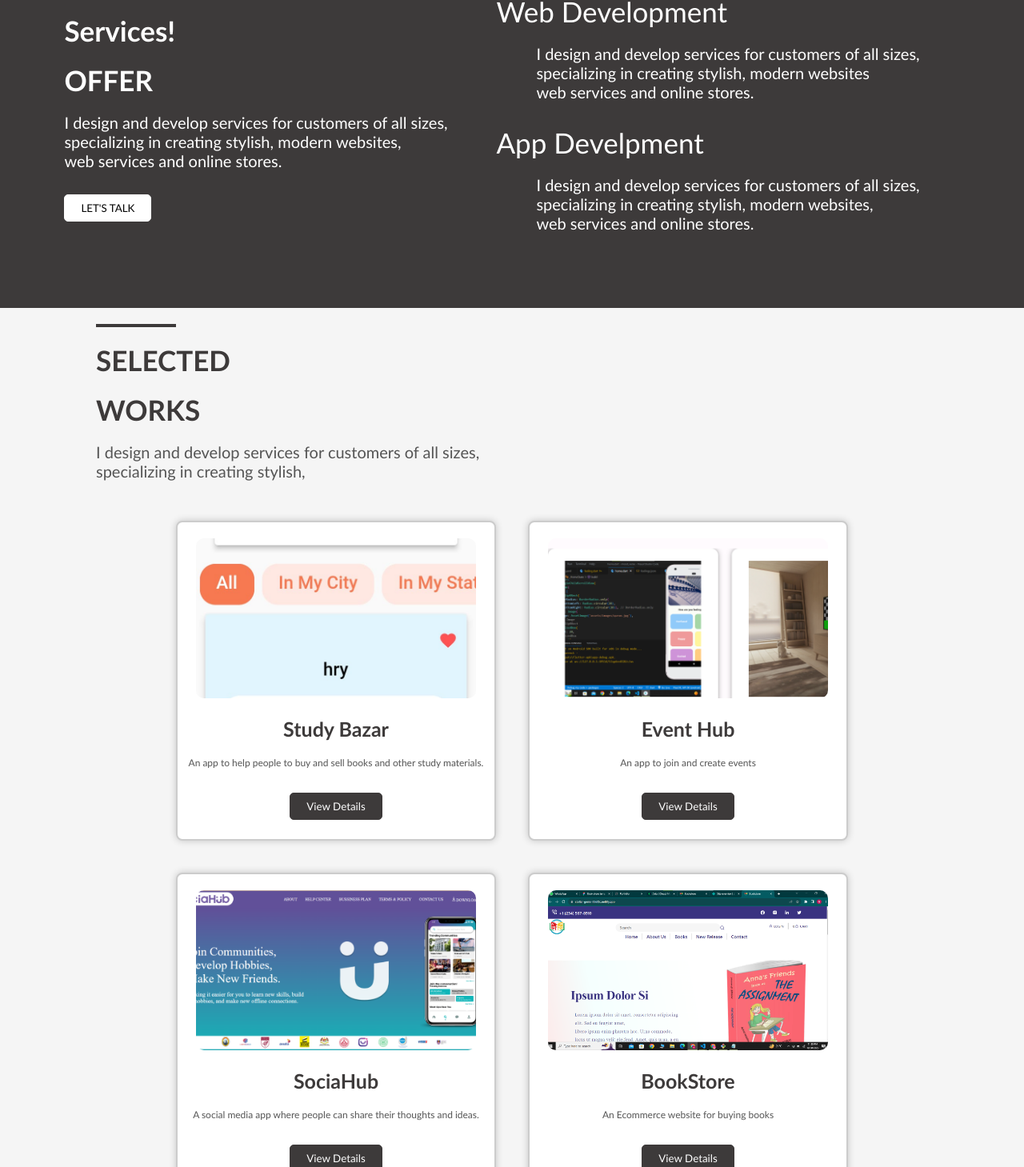
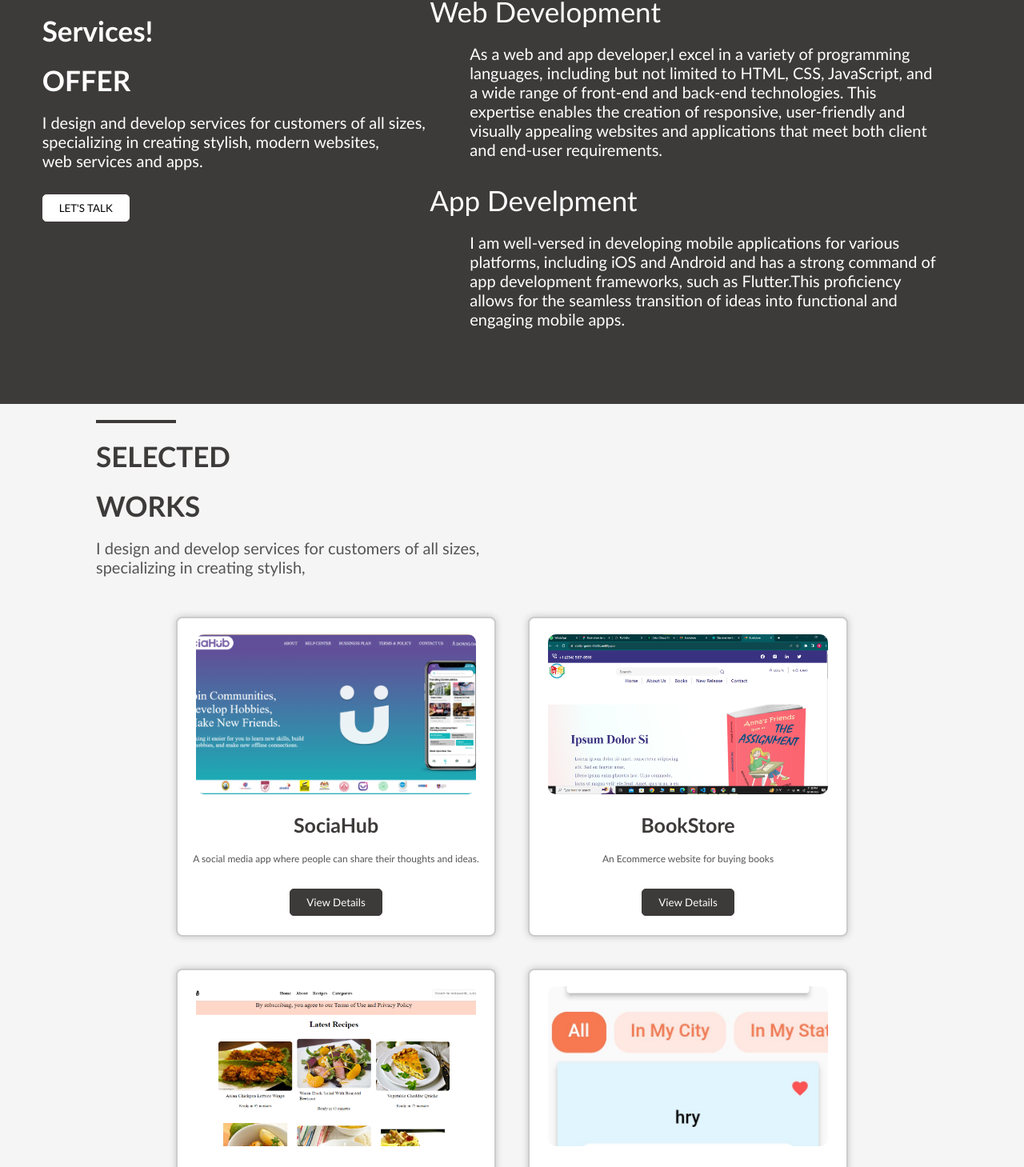
Before and after one commit to NadiaMansha/my-portfolio, a React (Vite) app: page / in a window 1280 px wide. Shown: the part 691-2150 px from the top of the page at 80% size. Built offline with nearby package versions, Linux system fonts and the light colour scheme.

Commit message:
modified design

```diff
--- a/src/assets/data/projects.js
+++ b/src/assets/data/projects.js
@@ -4,13 +4,53 @@ import image3 from '../image3.jpeg'
 import sociahub from '../sociahub.png'
 import eventhub from '../eventhub.png'
 import bookstore from '../bookstore.png'
+import tastebite from '../tastebite.png'
 
 
 
 export default[
+    {
+        id:1,
+        type:"web",
+        name:"SociaHub",
+        description:"A social media app where people can share their thoughts and ideas.",
+        "images":[
+            sociahub
+        ],
+        technologies:["React","Html","Css"],
+        github:"https://github.com/NadiaMansha/sociahub",
+        link:"https://sociahub.com"
+    },
+    {
+        id:2,
+        type:"web",
+        name:"BookStore",
+        description:"An Ecommerce website for buying books",
+        "images":[
+            bookstore
+        ],
+        technologies:["React","Html","Css","Node.js","MongoDB","Express","Redux"],
+        github:"https://github.com/NadiaMansha/bookstore",
+        backend:"https://github.com/NadiaMansha/bookstore_backend",
+        link:"https://stellar-genie-69ef3c.netlify.app/"
+
+    },
+    {
+        id:3,
+        type:"web",
+        name:"Tastebite",
+        description:"A food recipe app where people can search for recipes .",
+        "images":[
+            tastebite
+        ],
+        technologies:["React","Html","Css","Spoonacular API"],
+        github:"",
+
+        link:"https://unrivaled-torte-8859f1.netlify.app/"
+    },
 
     {
-        id:1,
+        id:4,
         type:"mobile",
         name:"Study Bazar",
         description:"An app to help people to buy and sell books and other study materials.",
@@ -27,7 +67,7 @@ export default[
 
     },
     {
-        id:2,
+        id:5,
         type:"mobile",
         name:"Event Hub",
         description:"An app to join and create events",
@@ -41,30 +81,5 @@ export default[
 
 
     },
-    {
-        id:3,
-        type:"web",
-        name:"SociaHub",
-        description:"A social media app where people can share their thoughts and ideas.",
-        "images":[
-            sociahub
-        ],
-        technologies:["React","Html","Css"],
-        github:"https://github.com/NadiaMansha/sociahub",
-        link:"https://sociahub.com"
-    },
-    {
-        id:4,
-        type:"web",
-        name:"BookStore",
-        description:"An Ecommerce website for buying books",
-        "images":[
-            bookstore
-        ],
-        technologies:["React","Html","Css","Node.js","MongoDB","Express","Redux"],
-        github:"https://github.com/NadiaMansha/bookstore",
-        backend:"https://github.com/NadiaMansha/bookstore_backend",
-        link:"https://stellar-genie-69ef3c.netlify.app/"
 
-    }
 ]
--- a/src/components/home/Home.css
+++ b/src/components/home/Home.css
@@ -38,11 +38,8 @@
     cursor: pointer;
     transition: all 0.3s ease;
 }
-.home button:hover{
-    background-color: #fff;
-    color: #3d3a3a;
 
-}
+
 .home_social{
     display: flex;
 
--- a/src/components/project/Project.css
+++ b/src/components/project/Project.css
@@ -28,6 +28,11 @@
 .project-info button{
 
     margin-bottom: 10px;
+}
+.project-info a:hover{
+    text-decoration: none;
+    background-color: #fff;
+    color: #3d3a3a;
 }
 
 .project-image img{
--- a/src/components/project/Project.jsx
+++ b/src/components/project/Project.jsx
@@ -14,7 +14,7 @@ export const Project = ({
             <p>
          {project.description}
             </p>
-         <button >
+         <button>
           <Link to={`/project/${project.id}`}>View Details
           </Link>
          </button>
--- a/src/components/services/Services.css
+++ b/src/components/services/Services.css
@@ -29,12 +29,10 @@
     border-radius: 5px;
     transition: all 0.3s ease;
 }
-.services button:hover{
-    background-color: #3d3a3a;
-    color: #fff;
-}
+
 .services__cards{
     margin-right: 100px;
+    width: 50%;
 }
 
 /*Responsive*/
--- a/src/components/services/Services.jsx
+++ b/src/components/services/Services.jsx
@@ -16,7 +16,7 @@ export const Services = () => {
         <p>
         I design and develop services for customers of all sizes, <br />
          specializing in creating stylish, modern websites, <br />
-          web services and online stores.
+          web services and apps.
         </p>
         <button>
         <a
@@ -33,9 +33,11 @@ export const Services = () => {
                     </div>
                     <h2>Web Development</h2>
                     <p>
-                    I design and develop services for customers of all sizes, <br />
-                        specializing in creating stylish, modern websites<br />
-                         web services and online stores.
+                    As a web and app developer,I excel in a variety of programming languages, including but not limited to HTML, CSS, JavaScript,
+                     and a wide range of front-end and back-end technologies. This expertise enables the creation of responsive, user-friendly
+                      and visually appealing websites and applications that meet both client and end-user requirements.
+
+
                     </p>
                     </div>
                     <div className="services__cards__card">
@@ -44,9 +46,10 @@ export const Services = () => {
                     </div>
                     <h2>App Develpment</h2>
                     <p>
-                    I design and develop services for customers of all sizes, <br />
-                        specializing in creating stylish, modern websites, <br />
-                         web services and online stores.
+                    I am well-versed in developing mobile applications for various platforms, including iOS and Android
+                     and has a strong command of app development frameworks,
+                     such as Flutter.This proficiency allows for the seamless transition of ideas into functional
+                     and engaging mobile apps.
                     </p>
                     </div>
                     </div>
--- a/src/pages/project_details/ProjectDetails.css
+++ b/src/pages/project_details/ProjectDetails.css
@@ -41,6 +41,7 @@
     text-decoration: none;
     color: #fff;
 }
+
 
 .project_details_image{
     display: flex;
--- a/src/pages/project_details/ProjectDetials.jsx
+++ b/src/pages/project_details/ProjectDetials.jsx
@@ -63,14 +63,16 @@ const ProjectDetials = () => {
         {
           project.github&&
           <button>
-            <a href={project.github} target="_blank" rel="noreferrer">Github</a>
+            <a href={project.github} target="_blank" rel="noreferrer">Frontend Code</a>
           </button>
 
         }
         {
            project.backend &&
            <button>
-             <a href={project.backend}>Backend</a>
+             <a
+                 target='_blank' rel='noreferrer'
+             href={project.backend}>Backend Code</a>
            </button>
         }
         {
```
Also changed, not shown: src/assets/tastebite.png (added).
